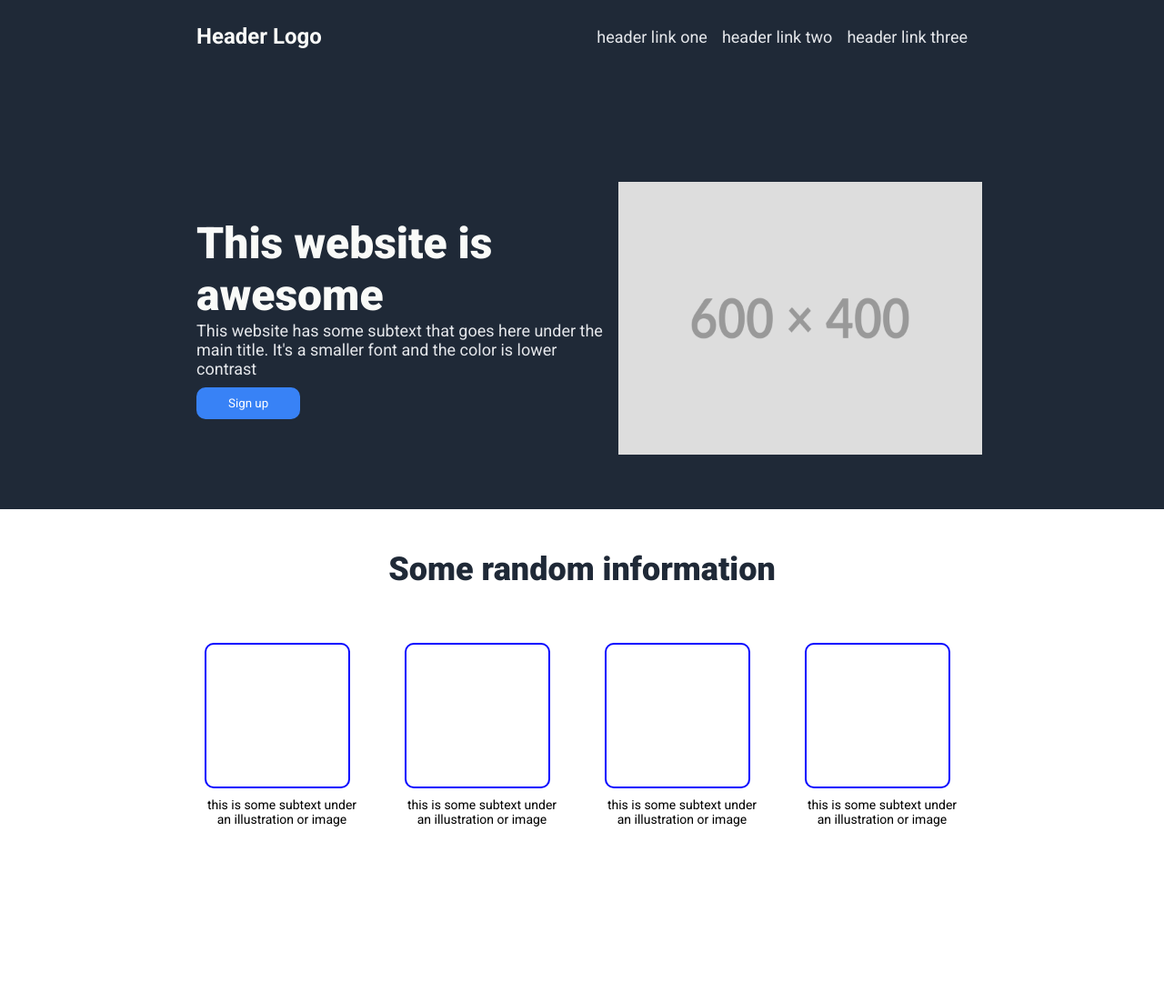
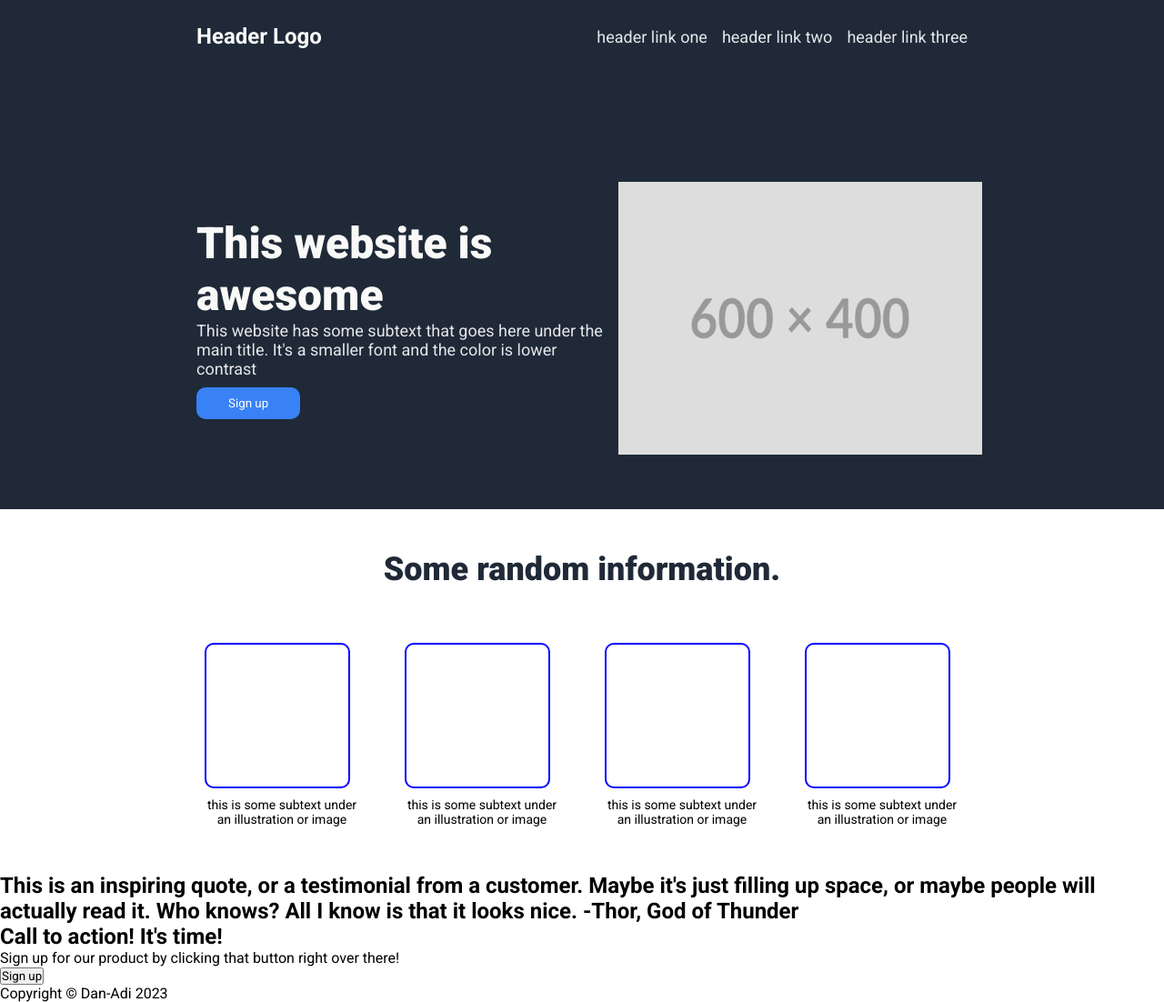
Before and after one commit to danadi12/odin-landing-page, a plain HTML site: page index.html in a window 1280 px wide. Shown: the whole page at 91% size. Before the commit the page ends 960 px from the top, so only its background shows below. Drawn offline with Linux system fonts and the light colour scheme.

Commit message:
Added other sections and footer

```diff
--- a/index.html
+++ b/index.html
@@ -33,7 +33,7 @@
       </div>
     </section>
     <section class="info">
-      <h1 class="info--h1">Some random information</h1>
+      <h1 class="info--h1">Some random information.</h1>
       <div class="info--container">
         <div class="info--content">
           <div class="info--card"></div>
@@ -61,5 +61,27 @@
         </div>
       </div>
     </section>
+    <section class="quote">
+      <h1 class="quote--h1">
+        This is an inspiring quote, or a testimonial from a customer. Maybe it's
+        just filling up space, or maybe people will actually read it. Who knows?
+        All I know is that it looks nice.
+        <span class="quote--span">-Thor, God of Thunder</span>
+      </h1>
+    </section>
+    <section class="cta">
+      <div class="cta--modal">
+        <div class="cta--modal--container">
+          <div class="cta--text">
+            <h1 class="cta--modal--h1">Call to action! It's time!</h1>
+            <p class="cta--modal--p">
+              Sign up for our product by clicking that button right over there!
+            </p>
+          </div>
+          <button class="cta--modal--button">Sign up</button>
+        </div>
+      </div>
+    </section>
+    <footer>Copyright &copy; Dan-Adi 2023</footer>
   </body>
 </html>
```
